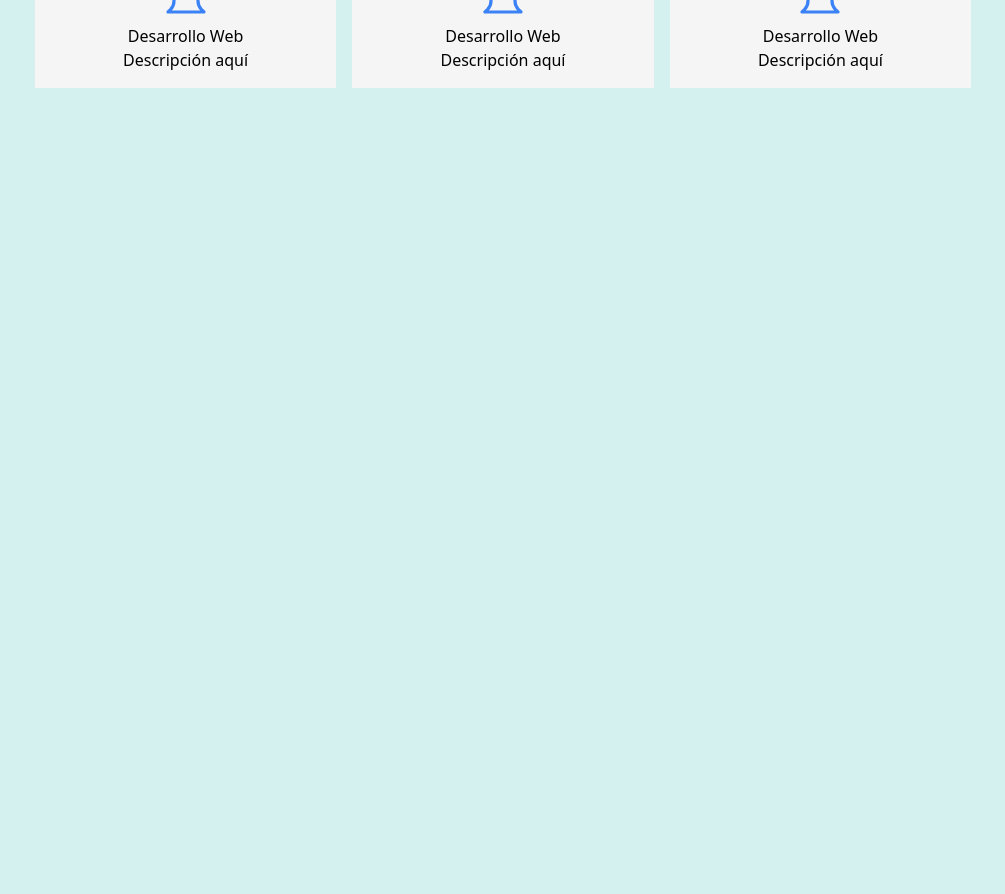
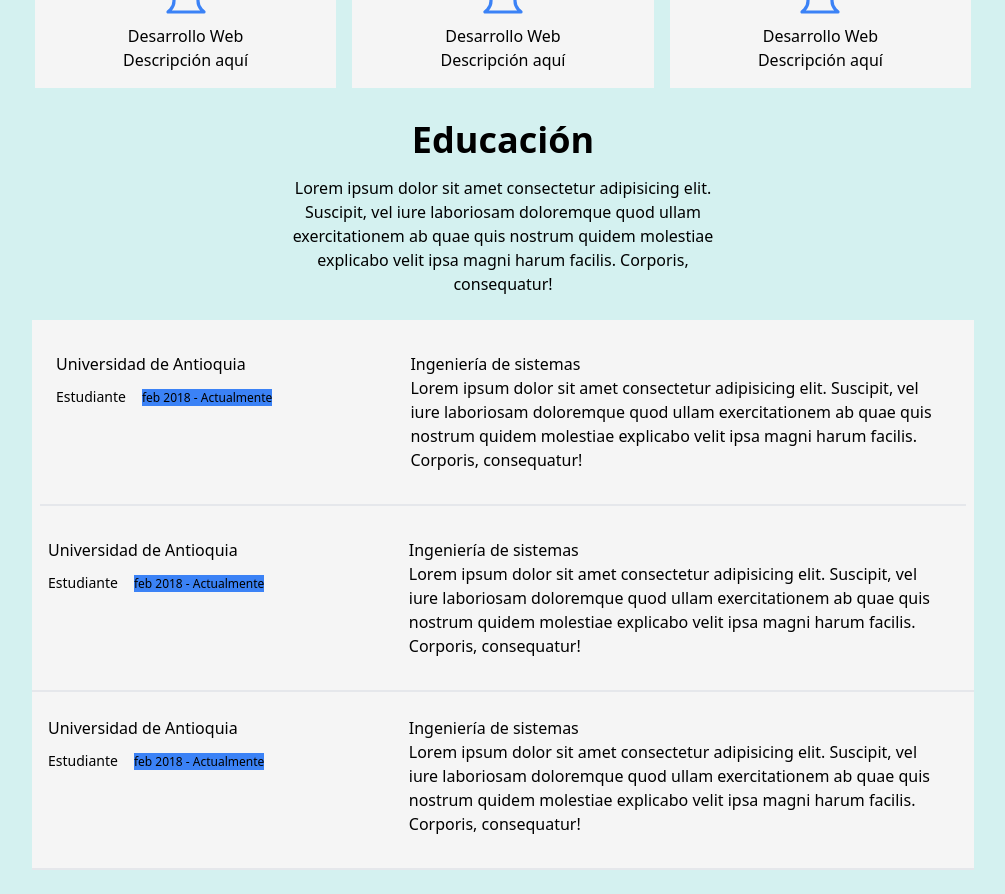
Before and after one commit to joluro86/hoja-de-vida, a Next.js app: page / in a window 1280 px wide. Shown: the part 1000-1894 px from the top of the page, without its empty margins (258-1263 px from the left). Before the commit the page ends 1088 px from the top, so only its background shows below. Built offline with nearby package versions, Linux system fonts and the light colour scheme.

Commit message:
Estilos educacion

```diff
--- /dev/null
+++ b/components/Card_educacion.tsx
@@ -0,0 +1,35 @@
+import React from 'react';
+import { IconType } from 'react-icons';
+
+interface CardEducacionProps {
+    universidad: string;
+    tipo: string;
+    fecha: string;
+    descripcion: string;
+    certificado: string;
+}
+
+const CardEducacion: React.FC<CardEducacionProps> = ({ universidad, tipo, fecha, certificado, descripcion }) => {
+    return (
+        <div className="pt-6 pl-4 pr-6 pb-4 flex w-full flex flex-row border-b-2 w-[95%]">
+
+            <div className='w-[40%]'>
+                <span className='font-medium' >{universidad}</span>
+                <div className='mt-2'>
+                    <span className='text-sm mr-4'>
+                        {tipo}
+                    </span>
+                    <span className='text-xs bg-blue-500'>
+                        {fecha}
+                    </span>
+                </div>
+            </div>
+            <div className='w-[60%] mb-4'>
+                <span className=''>{certificado}</span>
+                <p className=''>{descripcion}</p>
+            </div>
+        </div>
+    );
+};
+
+export { CardEducacion };
--- a/components/Conocimientos.tsx
+++ b/components/Conocimientos.tsx
@@ -46,4 +46,4 @@ const Conocimientos = () => {
     )
 }
 
-export default Conocimientos
+export {Conocimientos}
--- /dev/null
+++ b/components/Educacion.tsx
@@ -0,0 +1,46 @@
+import React from 'react'
+import { HiOutlineComputerDesktop } from 'react-icons/hi2';
+import { CardEducacion } from './Card_educacion';
+
+const Educacion = () => {
+    return (
+        <div className='mt-8'>
+            <div className='text-center flex flex-col items-center justify-center mx-auto'>
+                <h2 className='text-4xl font-bold'>Educación</h2>
+                <p className='w-[50%] mt-4'>Lorem ipsum dolor sit amet consectetur adipisicing elit. Suscipit, vel iure laboriosam doloremque quod ullam exercitationem ab quae quis nostrum quidem molestiae explicabo velit ipsa magni harum facilis. Corporis, consequatur!</p>
+            </div>
+            <div className='fondo_cards my-6'>
+            <div className='p-2 flex flex-wrap justify-center gap-4'>
+                <CardEducacion
+                    universidad="Universidad de Antioquia"
+                    tipo="Estudiante"
+                    fecha="feb 2018 - Actualmente"
+                    certificado="Ingeniería de sistemas"
+                    descripcion="Lorem ipsum dolor sit amet consectetur adipisicing elit. Suscipit, vel iure laboriosam doloremque quod ullam exercitationem ab quae quis nostrum quidem molestiae explicabo velit ipsa magni harum facilis. Corporis, consequatur!"
+                />
+            </div>
+            <div className='flex flex-wrap justify-center gap-4'>
+                <CardEducacion
+                    universidad="Universidad de Antioquia"
+                    tipo="Estudiante"
+                    fecha="feb 2018 - Actualmente"
+                    certificado="Ingeniería de sistemas"
+                    descripcion="Lorem ipsum dolor sit amet consectetur adipisicing elit. Suscipit, vel iure laboriosam doloremque quod ullam exercitationem ab quae quis nostrum quidem molestiae explicabo velit ipsa magni harum facilis. Corporis, consequatur!"
+                />
+            </div>
+            <div className='flex flex-wrap justify-center gap-4'>
+                <CardEducacion
+                    universidad="Universidad de Antioquia"
+                    tipo="Estudiante"
+                    fecha="feb 2018 - Actualmente"
+                    certificado="Ingeniería de sistemas"
+                    descripcion="Lorem ipsum dolor sit amet consectetur adipisicing elit. Suscipit, vel iure laboriosam doloremque quod ullam exercitationem ab quae quis nostrum quidem molestiae explicabo velit ipsa magni harum facilis. Corporis, consequatur!"
+                />
+            </div>
+            </div>
+        </div>
+
+    )
+}
+
+export  {Educacion}
--- /dev/null
+++ b/components/Portafolio.tsx
@@ -0,0 +1,28 @@
+import React from 'react'
+import { CardPortafolio } from './Card_portafolio';
+
+const Portafolio = () => {
+    return (
+        <div className='mt-8'>
+            <div className='text-center flex flex-col items-center justify-center mx-auto'>
+                <h2 className='text-4xl font-bold'>Educación</h2>
+                <p className='w-[50%] mt-4'>Lorem ipsum dolor sit amet consectetur adipisicing elit. Suscipit, vel iure laboriosam doloremque quod ullam exercitationem ab quae quis nostrum quidem molestiae explicabo velit ipsa magni harum facilis. Corporis, consequatur!</p>
+            </div>
+            <div className='fondo_cards my-6'>
+                <div className='p-2 flex flex-wrap justify-center gap-4'>
+                    <CardEducacion
+                        universidad="Universidad de Antioquia"
+                        tipo="Estudiante"
+                        fecha="feb 2018 - Actualmente"
+                        certificado="Ingeniería de sistemas"
+                        descripcion="Lorem ipsum dolor sit amet consectetur adipisicing elit. Suscipit, vel iure laboriosam doloremque quod ullam exercitationem ab quae quis nostrum quidem molestiae explicabo velit ipsa magni harum facilis. Corporis, consequatur!"
+                    />
+                </div>
+
+            </div>
+        </div>
+
+    )
+}
+
+export { Portafolio }
--- a/pages/index.tsx
+++ b/pages/index.tsx
@@ -1,6 +1,7 @@
 import { Aside } from "@/components/Aside";
-import Conocimientos from "@/components/Conocimientos";
+import {Conocimientos} from "@/components/Conocimientos";
 import { Recuadro_principal_main } from "@/components/Recuadro_principal_main";
+import { Educacion } from "@/components/Educacion";
 
  function Home() {
   return (
@@ -9,6 +10,7 @@ import { Recuadro_principal_main } from "@/components/Recuadro_principal_main";
       <main className="w-full mr-12 ml-10">
         <Recuadro_principal_main/>
         <Conocimientos/>
+        <Educacion/>
       </main>
     </div>
   )
```
